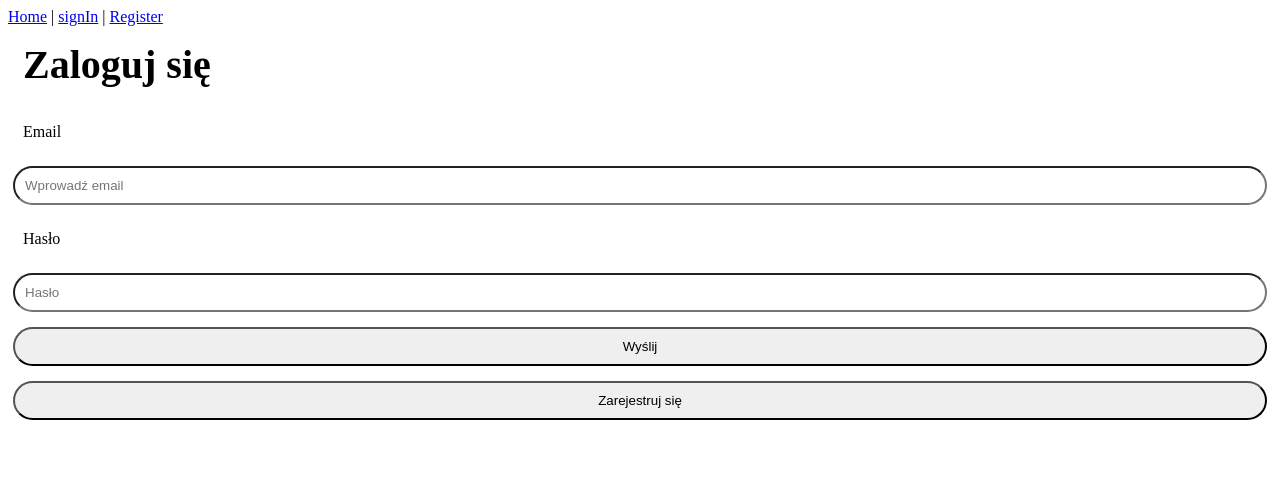
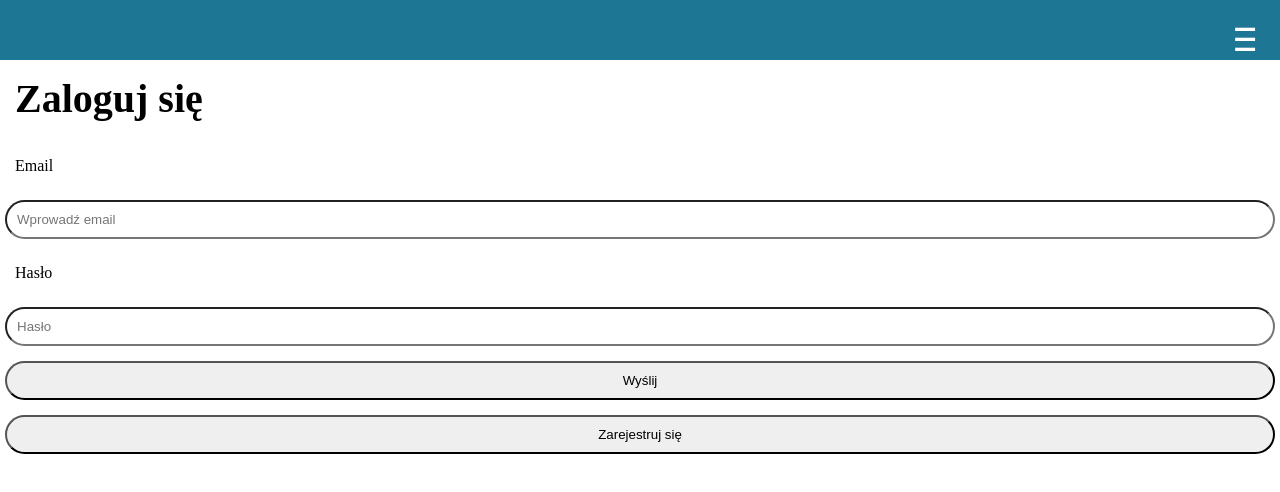
Before and after one commit to HubertDudaDeveloper/chat, a Vue app: page /signin in a window 1280 px wide. Shown: the top 492 px of the page. Built offline with nearby package versions, Linux system fonts and the light colour scheme; no server answers.

Commit message:
Style + Name + Menu :rocket: :art:

```diff
--- a/src/App.vue
+++ b/src/App.vue
@@ -1,25 +1,91 @@
 <template>
-  <nav>
-    <router-link to="/">Home</router-link> |
-    <router-link to="/signin">signIn</router-link> |
-    <router-link to="/registerview">Register</router-link>
+  <nav class="nav none">
+    <router-link class="nav__item" to="/" @click="menu()">Home</router-link>
+    <router-link class="nav__item" to="/signin" @click="menu()">signIn</router-link>
+    <router-link class="nav__item" to="/registerview" @click="menu()">Register</router-link>
+  </nav>
+  <nav class="nav-button">
+  <button class="nav-button__item" @click="menu()">
+    <p class="nav-button__item-icon none">x</p>
+    <p class="nav-button__item-icon burger">_</p>
+    <p class="nav-button__item-icon burger">_</p>
+    <p class="nav-button__item-icon burger">_</p>
+  </button>
   </nav>
   <main class="main">
     <router-view/>
   </main>
 </template>
 <script setup lang="ts">
+import { doc } from '@firebase/firestore'
 import { ref, reactive, onMounted } from 'vue'
 
 const name = ref('InputMessage')
+
+const menu = () => {
+  const body = document.querySelector('.nav')
+  const button = document.querySelectorAll('.nav-button__item-icon')
+  body.classList.toggle('none')
+  button.forEach(item => {
+    item.classList.toggle('none')
+  })
+}
 
 </script>
 <style lang="scss">
 * {
   box-sizing: border-box;
+  padding: 0px;
+  margin: 0px;
 }
 
 .main {
   height: 90vh;
 }
+
+.none {
+  display: none !important;
+}
+
+.nav {
+  position: fixed;
+  display: flex;
+  width: 100%;
+  height: 100%;
+  background-color: rgb(28, 118, 148);
+  flex-direction: column;
+  justify-content: center;
+  align-items: center;
+  gap: 20px;
+  z-index: 2;
+
+  &__item {
+    font-family: system-ui, -apple-system, BlinkMacSystemFont, 'Segoe UI', Roboto, Oxygen, Ubuntu, Cantarell, 'Open Sans', 'Helvetica Neue', sans-serif;
+    font-size: 2.5em;
+    text-decoration: none;
+    text-transform: capitalize;
+    color: white;
+  }
+}
+
+.nav-button {
+  height: 7.5vh;
+  display: flex;
+  justify-content: flex-end;
+  padding: 0px 25px;
+  background-color: rgb(28, 118, 148);
+  &__item {
+    all: unset;
+    cursor: pointer;
+    z-index: 2;
+    color: white;
+    position: fixed;
+    font-size: 3em;
+    font-weight: bold;
+    font-family: system-ui, -apple-system, BlinkMacSystemFont, 'Segoe UI', Roboto, Oxygen, Ubuntu, Cantarell, 'Open Sans', 'Helvetica Neue', sans-serif;
+    .burger {
+      line-height: 10px;
+    }
+  }
+}
 </style>
--- a/src/components/InputMessage.vue
+++ b/src/components/InputMessage.vue
@@ -1,7 +1,6 @@
 <template>
   <div class="message">
- <input v-model="messagea"> <button @click="sendData(date(), time)">Wyślij</button>
-  {{ messagea }}
+ <input class="message__item input" v-model="messagea"> <button class="message__item button" @click="sendData(date(), time)">Wyślij</button>
   </div>
 </template>
 
@@ -11,8 +10,11 @@ import { getAuth } from 'firebase/auth'
 import { collection, addDoc } from 'firebase/firestore'
 import { db } from '@/firebase'
 
+const time = new Date()
 const name = ref('InputMessage')
 const messagea = ref('')
+const chatID = ref('')
+
 const date = () => {
   const time = new Date()
   const day = String(time.getDate()).padStart(2, '0')
@@ -22,12 +24,13 @@ const date = () => {
   const now = day + '-' + month + '-' + year + ' ' + hour
   return now
 }
-const time = new Date()
 
 const sendData = (now, getTime) => {
   addDoc(collection(db, 'chat'), {
     message: messagea.value,
     userId: getAuth().currentUser.email,
+    nickName: getAuth().currentUser.displayName,
+    chatID: '',
     date: now,
     time: getTime
   })
@@ -35,5 +38,33 @@ const sendData = (now, getTime) => {
 </script>
 
 <style scoped lang="scss">
-
+.message {
+  width: 100%;
+  height: 5vh;
+  display: flex;
+  justify-content: space-between;
+  border-radius: 25px;
+  box-shadow: 5px 0px 10px grey;
+  background-color: white;
+  bottom: 0px;
+  &__item.input{
+    width: 90%;
+    padding: 15px;
+    font-size: 1em;
+    &:focus{
+      outline: none;
+    }
+  }
+  &__item.button{
+    width: 10%;
+    background-color: rgb(28, 118, 148);
+    border-radius: 25px;
+    width: 125px;
+    color: white;
+    font-weight: bolder;
+  }
+  &__item {
+    border: none;
+  }
+}
 </style>
--- a/src/components/MessageTemplate.vue
+++ b/src/components/MessageTemplate.vue
@@ -1,15 +1,14 @@
 <template>
-    <section class="messages">
+    <section class="messages" id="messages">
         <div class="messages__item" :class="{ 'not-me': notme(item) }" v-for="(item, index) in props.messages" :key="index">
-            {{index}}
-            <p>{{item.message}}</p>
-            <p>{{item.date}}</p>
-            <p>{{item.userId}}</p>
+            <span class="messages__item__message">{{item.message}}</span>
+            <small class="messages__item__date">{{item.date}}</small>
+            <small class="messages__item__Name">{{item.nickName}}</small>
         </div>
     </section>
 </template>
 <script setup lang="ts">
-import { ref, defineProps, reactive } from 'vue'
+import { ref, defineProps, reactive, onMounted, onRenderTriggered, onUpdated } from 'vue'
 import { getAuth, onAuthStateChanged } from 'firebase/auth'
 
 const name = 'MessageTemplate'
@@ -20,26 +19,61 @@ const notme = (item) => {
   return getAuth().currentUser.email !== item.userId
 }
 
-console.log(props.messages)
+onUpdated(() => {
+  const messages = document.getElementById('messages')
+  messages.scrollTop = messages.scrollHeight
+})
+
 </script>
 <style scoped lang="scss">
 .not-me {
     align-self: flex-start !important;
 }
 .messages {
-    height: 80vh;
+    height: 87vh;
     display: flex;
     flex-direction: column;
     justify-items: end;
     overflow-y: auto;
+    background-color:  white;
+
     &__item {
+        max-width: 80vw;
+        padding: 20px 40px;
         align-self: flex-end;
-        width: 50%;
-        background-color: rgb(0, 0, 0);
+        background-color: rgb(28, 118, 148);
         color: white;
+        font-family: system-ui, -apple-system, BlinkMacSystemFont, 'Segoe UI', Roboto, Oxygen, Ubuntu, Cantarell, 'Open Sans', 'Helvetica Neue', sans-serif;
         margin: 5px;
         display: grid;
-        padding: 10px;
+        border-radius: 25px;
+        &__message {
+            font-weight: bolder;
+        }
+        &__item{
+            font-weight: italic;
+        }
+        &__item{
+            font-weight: italic;
+        }
+    }
+
+    &::-webkit-scrollbar {
+        width: 10px;
+    }
+
+    &::-webkit-scrollbar-track {
+        background: #f1f1f1;
+    }
+
+    &::-webkit-scrollbar-thumb {
+        background: #888;
+        border-radius: 4px;
+    }
+
+    &::-webkit-scrollbar-thumb:hover {
+        background: #555;
     }
 }
+
 </style>
--- a/src/views/HomeView.vue
+++ b/src/views/HomeView.vue
@@ -1,6 +1,6 @@
 <template>
   <div class="home">
-    <button @click="handleSignOut()" v-if="isLoggedIn">Wyloguj się</button>
+    <button @click="handleSignOut()" style="position:fixed;" v-if="isLoggedIn">Wyloguj się</button>
     <MessageTemplate :messages="messages" />
     <InputMessage :id="test"/>
   </div>
@@ -27,7 +27,6 @@ onMounted(() => {
   onAuthStateChanged(auth, (user) => {
     if (user) {
       isLoggedIn.value = true
-      console.log(getAuth().currentUser)
     } else {
       isLoggedIn.value = false
       router.push('/signin')
@@ -51,5 +50,7 @@ const handleSignOut = () => {
 
 </script>
 <style lang="scss">
-
+.home {
+  background-color:  rgb(28, 118, 148);
+}
 </style>
```
Also changed, not shown: src/assets/menu.png (added).
